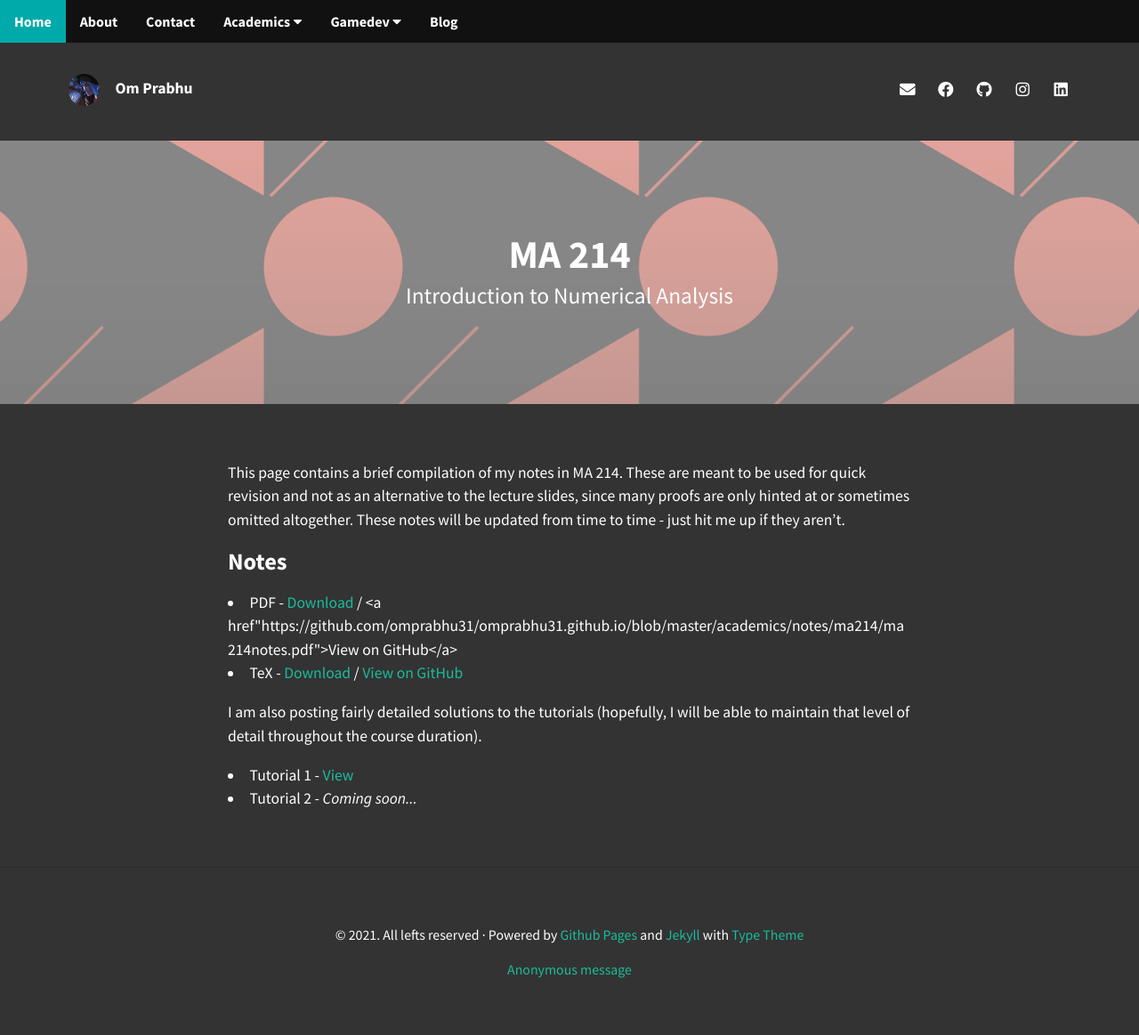
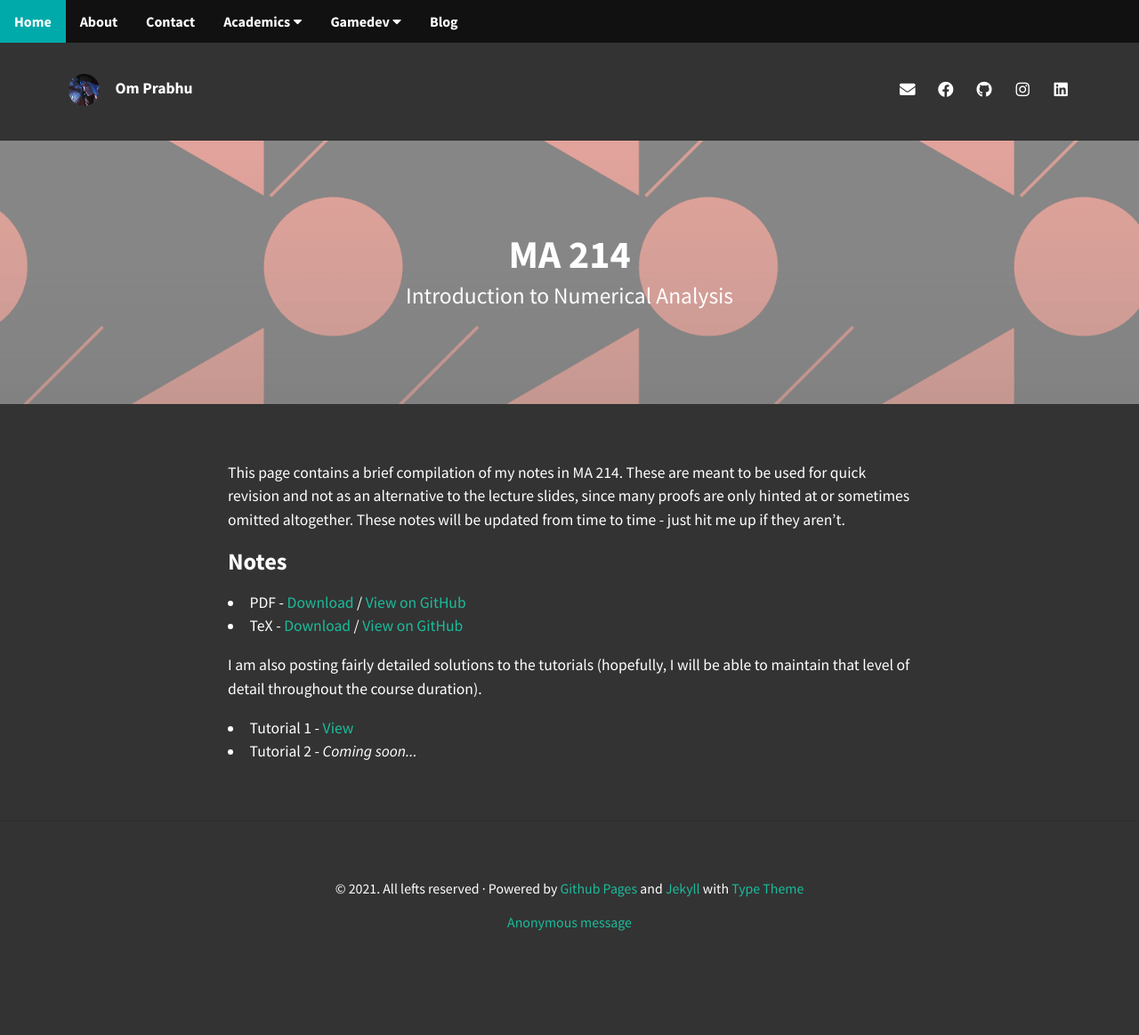
Before and after one commit to omprabhu31/omprabhu31.github.io, a Jekyll site: the page built from academics/notes/ma214/ma214.md, in a window 1280 px wide. Shown: the whole page at 89% size. Built offline with Jekyll 4.4.1, drawn with Linux system fonts in a browser that asks for light colours; nearby versions of some CDN libraries; after the commit the page ends 1110 px from its top, so only the background shows below that.

Commit message:
patch 1.05 - this is starting to look like cyberpunk lmao

```diff
--- a/academics/notes/ma214/ma214.md
+++ b/academics/notes/ma214/ma214.md
@@ -11,7 +11,7 @@ This page contains a brief compilation of my notes in MA 214. These are meant to
 <h3>Notes</h3>
 
 <ul>
-<li>PDF - <a href="https://omprabhu31.github.io/academics/notes/ma214/ma214notes.pdf">Download</a> / <a href"https://github.com/omprabhu31/omprabhu31.github.io/blob/master/academics/notes/ma214/ma214notes.pdf">View on GitHub</a></li>
+<li>PDF - <a href="https://omprabhu31.github.io/academics/notes/ma214/ma214notes.pdf">Download</a> / <a href="https://github.com/omprabhu31/omprabhu31.github.io/blob/master/academics/notes/ma214/ma214notes.pdf">View on GitHub</a></li>
 <li>TeX - <a href="https://omprabhu31.github.io/academics/notes/ma214/ma214notes.tex">Download</a> / <a href="https://github.com/omprabhu31/omprabhu31.github.io/blob/master/academics/notes/ma214/ma214notes.tex">View on GitHub</a></li>
 </ul>
 
```
Also changed, not shown: academics/notes/notes.md (+1 -1 lines).
